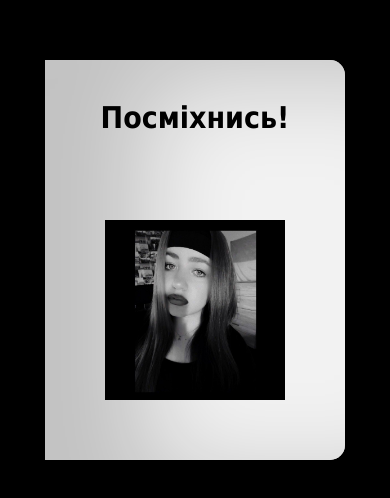
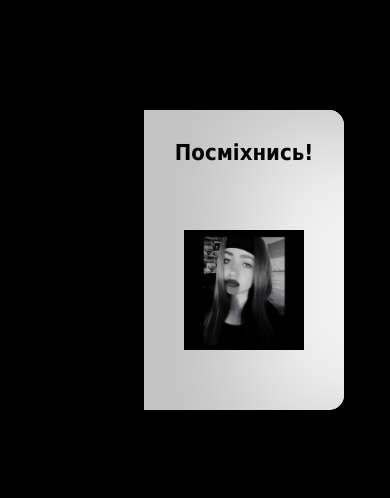
Before and after one commit to idenyy/idenyy.github.io, a plain HTML site: page ulya/index.html in a window 390 px wide. Shown: the part 162-660 px from the top of the page. Drawn offline with Linux system fonts and the light colour scheme.

Commit message:
Update style.css

```diff
--- a/ulya/style.css
+++ b/ulya/style.css
@@ -122,3 +122,30 @@ p {
 .card:hover .title {
 	visibility: hidden;
 }
+
+@media (max-width: 500px) {
+	.card {
+		width: 200px;
+		height: 300px;
+		margin-left: 25%;
+	}
+
+	.title {
+		font-size: 22px;
+		margin-top: 30px;
+	}
+
+	p {
+		font-size: 20px;
+		margin: 15px 5px 5px 15px;
+	}
+
+	.name {
+		left: 100px;
+	}
+
+	.back {
+		font-size: 14px;
+		margin: 15px;
+	}
+}
```
